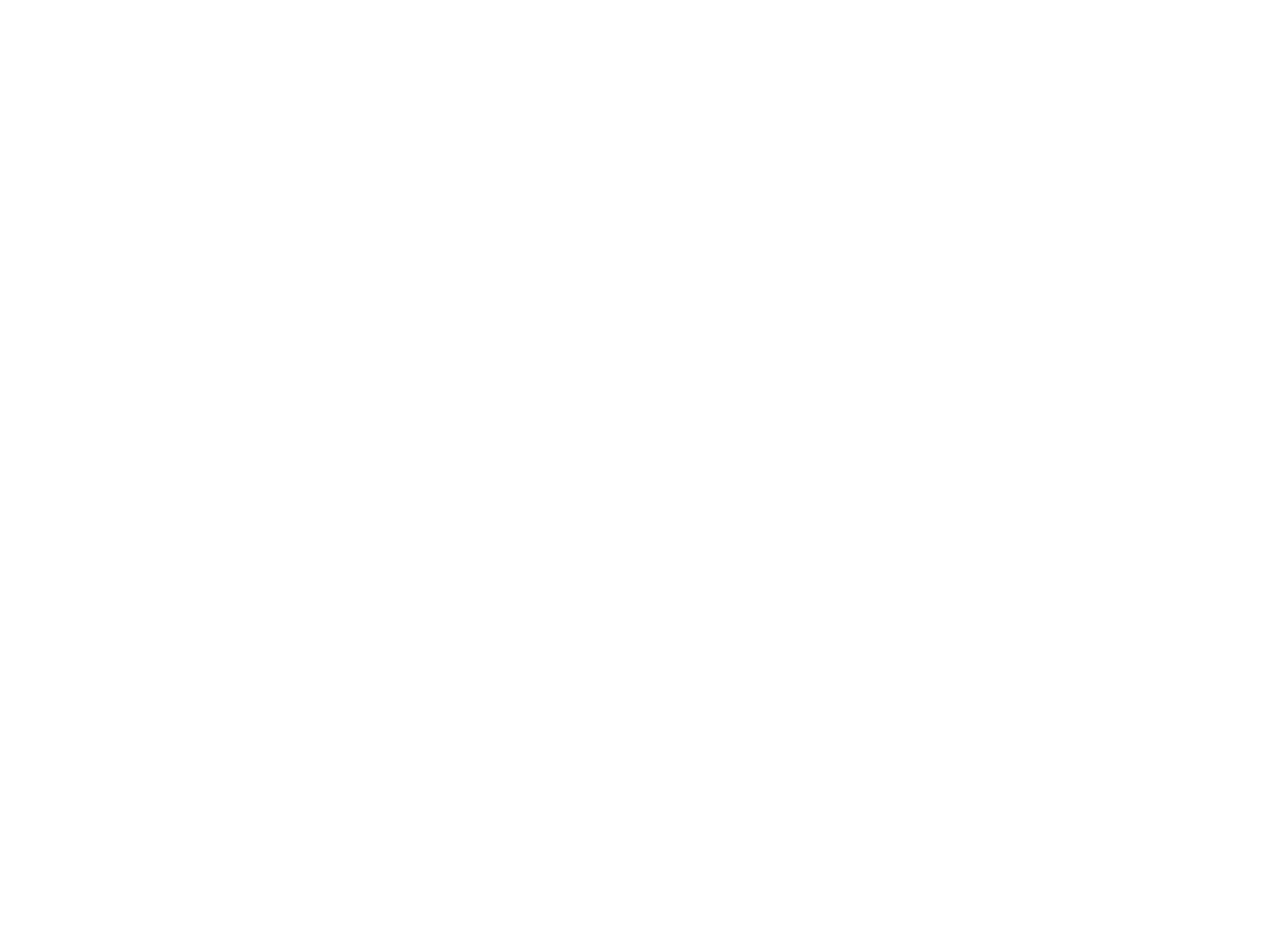
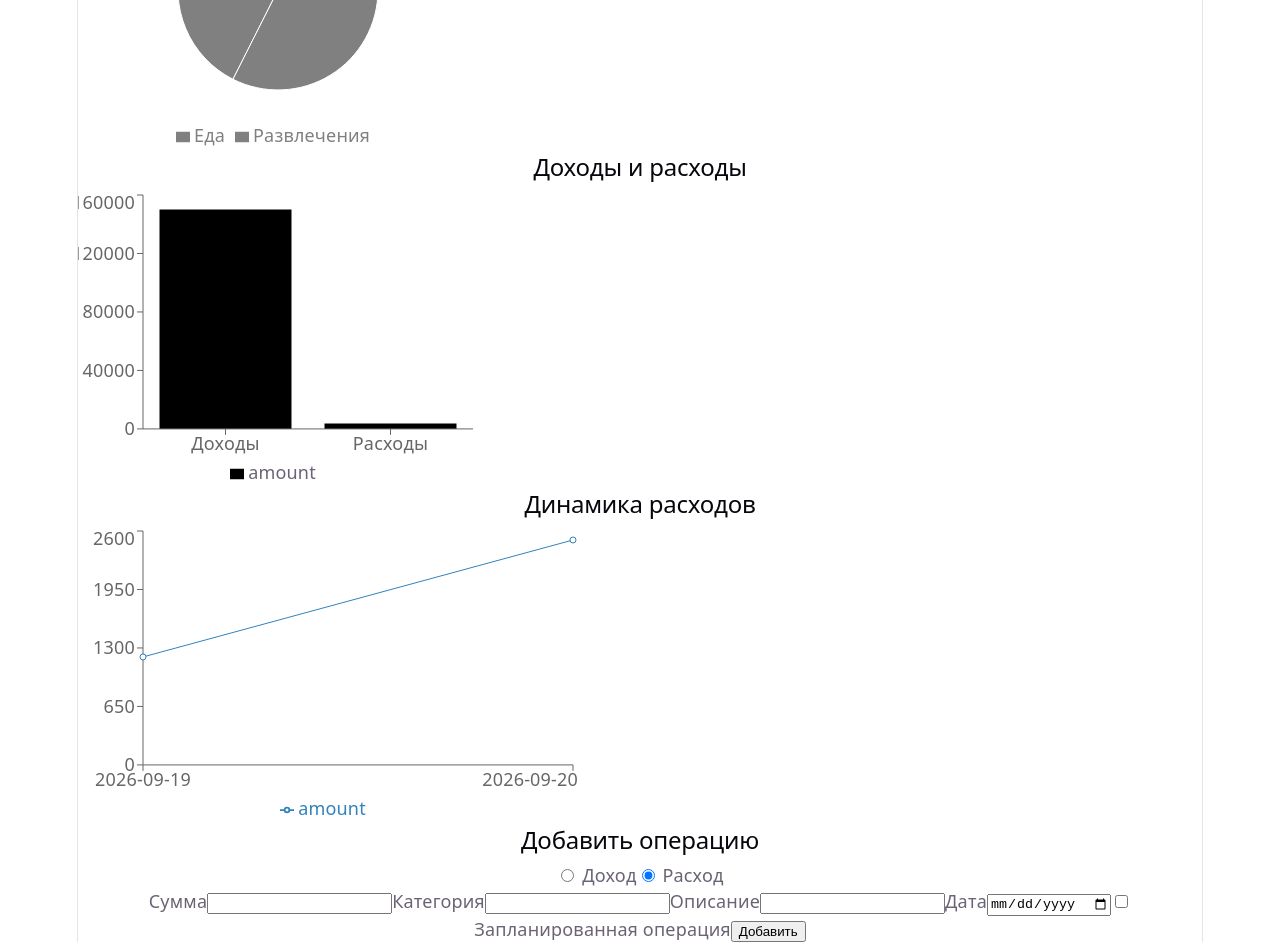
Before and after one commit to Shakh9/personal-finance-tracker, a React (Vite) app: page / in a window 1280 px wide. Shown: the part 940-1882 px from the top of the page. Before the commit the page ends 836 px from the top, so only its background shows below. Built offline with nearby package versions, Linux system fonts and the light colour scheme.

Commit message:
add statistics

```diff
--- a/package.json
+++ b/package.json
@@ -14,6 +14,7 @@
     "react": "^19.2.8",
     "react-dom": "^19.2.8",
     "react-hook-form": "^7.88.0",
+    "recharts": "^3.10.1",
     "zod": "^4.6.5",
     "zustand": "^5.0.15"
   },
--- a/src/App.tsx
+++ b/src/App.tsx
@@ -5,6 +5,7 @@
 import TransactionForm from './components/TransactionForm';
 import { useState } from 'react';
 import type { Transaction } from './types/transaction';
+import Statistics from './components/Statistics/Statistics';
 
 function App() {
   const [editingTransaction, setEditingTransaction] =
@@ -19,6 +20,8 @@
 
         <TransactionList onEdit={setEditingTransaction} />
 
+        <Statistics />
+
         <TransactionForm
           editingTransaction={editingTransaction}
           onFinishEditing={() => setEditingTransaction(null)}
--- a/src/components/Balance.tsx
+++ b/src/components/Balance.tsx
@@ -1,17 +1,16 @@
 import { useTransactionStore } from '../store/transactionStore';
+import {
+  calculateBalance,
+  calculateTotalExpenses,
+  calculateTotalIncome,
+} from '../utils/transactionCalculations';
 
 function Balance() {
   const transactions = useTransactionStore((state) => state.transactions);
 
-  const totalExpenses = transactions
-    .filter((transaction) => transaction.type === 'expense')
-    .reduce((total, transaction) => total + transaction.amount, 0);
-
-  const totalIncomes = transactions
-    .filter((transaction) => transaction.type === 'income')
-    .reduce((total, transaction) => total + transaction.amount, 0);
-
-  const balance = totalIncomes - totalExpenses;
+  const totalExpenses = calculateTotalExpenses(transactions);
+  const totalIncomes = calculateTotalIncome(transactions);
+  const balance = calculateBalance(transactions);
 
   return (
     <section>
--- /dev/null
+++ b/src/components/Statistics/ExpenseByCategory.tsx
@@ -0,0 +1,35 @@
+import { useTransactionStore } from '../../store/transactionStore';
+import { calculateExpensesByCategory } from '../../utils/statisticsCalculations';
+import { PieChart, Pie, Cell, Tooltip, Legend } from 'recharts';
+
+function ExpenseByCategory() {
+  const transactions = useTransactionStore((state) => state.transactions);
+
+  const expensesByCategory = calculateExpensesByCategory(transactions);
+
+  return (
+    <section>
+      <h2>Расходы по категориям</h2>
+
+      <PieChart width={400} height={300}>
+        <Pie
+          data={expensesByCategory}
+          dataKey="amount"
+          nameKey="category"
+          cx="50%"
+          cy="50%"
+          outerRadius={100}
+        >
+          {expensesByCategory.map((entry) => (
+            <Cell key={entry.category} />
+          ))}
+        </Pie>
+
+        <Tooltip />
+        <Legend />
+      </PieChart>
+    </section>
+  );
+}
+
+export default ExpenseByCategory;
--- /dev/null
+++ b/src/components/Statistics/ExpenseDynamics.tsx
@@ -0,0 +1,25 @@
+import { useTransactionStore } from '../../store/transactionStore';
+import { calculateExpensesByDate } from '../../utils/statisticsCalculations';
+import { LineChart, Line, XAxis, YAxis, Tooltip, Legend } from 'recharts';
+
+function ExpenseDynamics() {
+  const transactions = useTransactionStore((state) => state.transactions);
+
+  const expensesByDate = calculateExpensesByDate(transactions);
+
+  return (
+    <section>
+      <h2>Динамика расходов</h2>
+
+      <LineChart width={500} height={300} data={expensesByDate}>
+        <XAxis dataKey="date" />
+        <YAxis />
+        <Tooltip />
+        <Legend />
+        <Line type="monotone" dataKey="amount" />
+      </LineChart>
+    </section>
+  );
+}
+
+export default ExpenseDynamics;
--- /dev/null
+++ b/src/components/Statistics/IncomeVsExpense.tsx
@@ -0,0 +1,25 @@
+import { useTransactionStore } from '../../store/transactionStore';
+import { calculateIncomeAndExpenses } from '../../utils/statisticsCalculations';
+import { BarChart, Bar, XAxis, YAxis, Tooltip, Legend } from 'recharts';
+
+function IncomeVsExpenses() {
+  const transactions = useTransactionStore((state) => state.transactions);
+
+  const incomeAndExpenses = calculateIncomeAndExpenses(transactions);
+
+  return (
+    <section>
+      <h2>Доходы и расходы</h2>
+
+      <BarChart width={400} height={300} data={incomeAndExpenses}>
+        <XAxis dataKey="type" />
+        <YAxis />
+        <Tooltip />
+        <Legend />
+        <Bar dataKey="amount" />
+      </BarChart>
+    </section>
+  );
+}
+
+export default IncomeVsExpenses;
--- /dev/null
+++ b/src/components/Statistics/Statistics.tsx
@@ -0,0 +1,19 @@
+import ExpenseByCategory from './ExpenseByCategory';
+import IncomeVsExpenses from './IncomeVsExpense';
+import ExpenseDynamics from './ExpenseDynamics';
+
+function Statistics() {
+  return (
+    <section>
+      <h2>Статистика</h2>
+
+      <ExpenseByCategory />
+
+      <IncomeVsExpenses />
+
+      <ExpenseDynamics />
+    </section>
+  );
+}
+
+export default Statistics;
--- /dev/null
+++ b/src/utils/statisticsCalculations.ts
@@ -0,0 +1,97 @@
+import type { Transaction } from '../types/transaction';
+
+export type CategoryExpense = {
+  category: string;
+  amount: number;
+};
+
+export type IncomeExpense = {
+  type: 'Доходы' | 'Расходы';
+  amount: number;
+};
+
+export type ExpenseByDate = {
+  date: string;
+  amount: number;
+};
+
+export function calculateExpensesByCategory(
+  transactions: Transaction[],
+): CategoryExpense[] {
+  const expenses = transactions.filter(
+    (transaction) => transaction.type === 'expense',
+  );
+
+  const expensesByCategory = expenses.reduce<Record<string, number>>(
+    (result, transaction) => {
+      const category = transaction.category;
+
+      if (!result[category]) {
+        result[category] = 0;
+      }
+
+      result[category] += transaction.amount;
+
+      return result;
+    },
+    {},
+  );
+
+  return Object.entries(expensesByCategory).map(([category, amount]) => ({
+    category,
+    amount,
+  }));
+}
+
+export function calculateIncomeAndExpenses(
+  transactions: Transaction[],
+): IncomeExpense[] {
+  const totalIncome = transactions
+    .filter((transaction) => transaction.type === 'income')
+    .reduce((total, transaction) => total + transaction.amount, 0);
+
+  const totalExpenses = transactions
+    .filter((transaction) => transaction.type === 'expense')
+    .reduce((total, transaction) => total + transaction.amount, 0);
+
+  return [
+    {
+      type: 'Доходы',
+      amount: totalIncome,
+    },
+    {
+      type: 'Расходы',
+      amount: totalExpenses,
+    },
+  ];
+}
+
+export function calculateExpensesByDate(
+  transactions: Transaction[],
+): ExpenseByDate[] {
+  const expenses = transactions.filter(
+    (transaction) => transaction.type === 'expense',
+  );
+
+  const expensesByDate = expenses.reduce<Record<string, number>>(
+    (result, transaction) => {
+      const date = transaction.date;
+
+      if (!result[date]) {
+        result[date] = 0;
+      }
+
+      result[date] += transaction.amount;
+
+      return result;
+    },
+    {},
+  );
+
+  return Object.entries(expensesByDate)
+    .map(([date, amount]) => ({
+      date,
+      amount,
+    }))
+    .sort((a, b) => a.date.localeCompare(b.date));
+}
--- /dev/null
+++ b/src/utils/transactionCalculations.ts
@@ -0,0 +1,20 @@
+import type { Transaction } from '../types/transaction';
+
+export function calculateTotalIncome(transactions: Transaction[]): number {
+  return transactions
+    .filter((transaction) => transaction.type === 'income')
+    .reduce((total, transaction) => total + transaction.amount, 0);
+}
+
+export function calculateTotalExpenses(transactions: Transaction[]): number {
+  return transactions
+    .filter((transaction) => transaction.type === 'expense')
+    .reduce((total, transaction) => total + transaction.amount, 0);
+}
+
+export function calculateBalance(transactions: Transaction[]): number {
+  const totalIncome = calculateTotalIncome(transactions);
+  const totalExpenses = calculateTotalExpenses(transactions);
+
+  return totalIncome - totalExpenses;
+}
```
Also changed, not shown: 1 other file (tests, documents, lock files or other folders).
